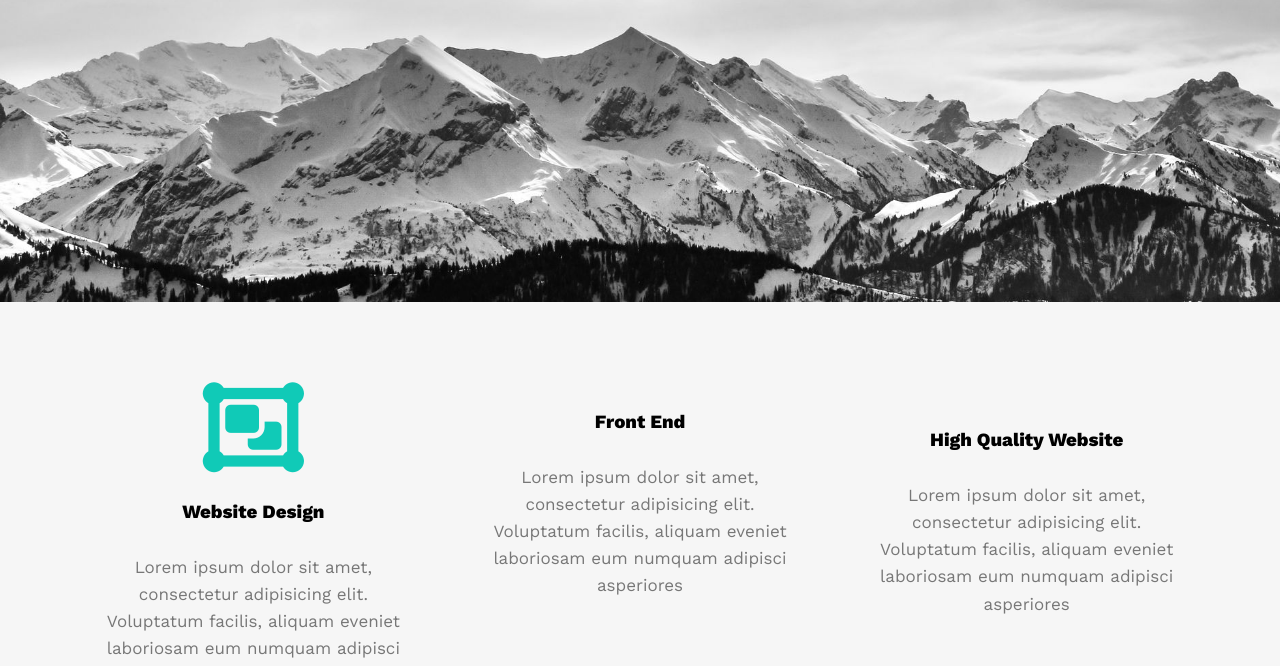
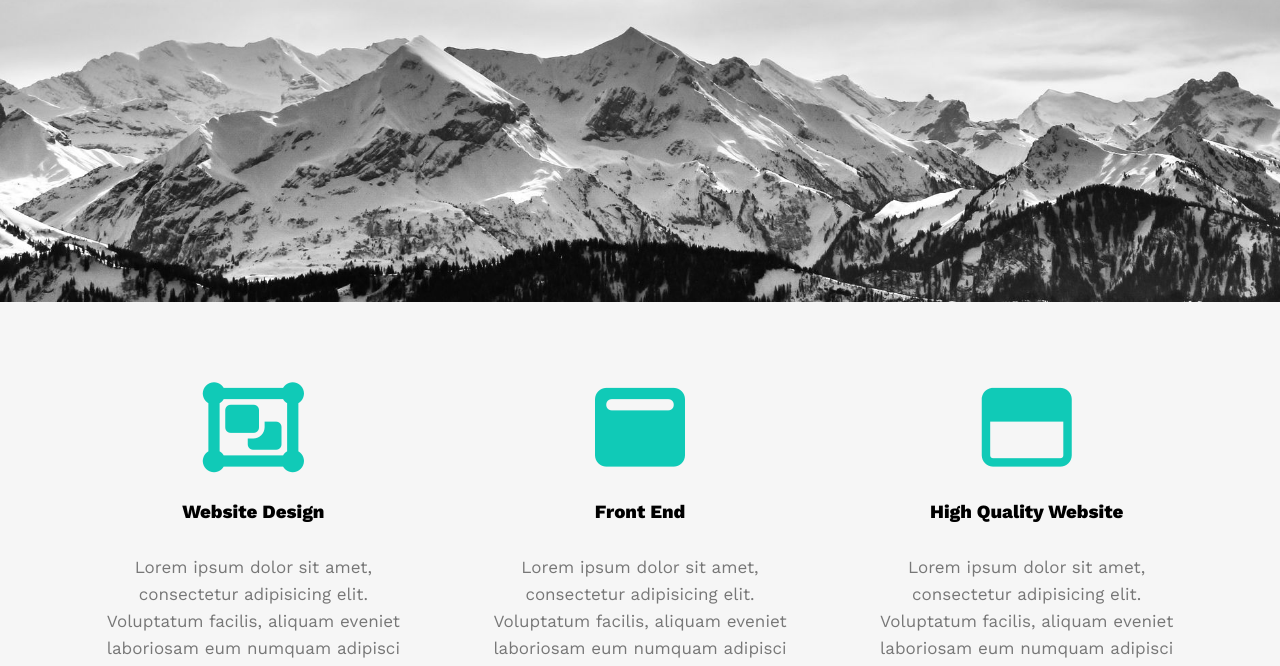
Before and after one commit to MohamadSafeih-14/Leon-1TMPs.github.io, a plain HTML site: page index.html in a window 1280 px wide. Shown: the part 498-1164 px from the top of the page. Drawn offline with nearby package versions, Linux system fonts and the light colour scheme.

Commit message:
change the i elements

```diff
--- a/index.html
+++ b/index.html
@@ -53,12 +53,12 @@
                     <p>Lorem ipsum dolor sit amet, consectetur adipisicing elit. Voluptatum facilis, aliquam eveniet laboriosam eum numquam adipisci asperiores</p>
                 </div>
                 <div class="feat">
-                    <i class="fa-light fa-spider-web"></i>
+                    <i class="fa-solid fa-window-maximize"></i>
                     <h3>Front End</h1>
                     <p>Lorem ipsum dolor sit amet, consectetur adipisicing elit. Voluptatum facilis, aliquam eveniet laboriosam eum numquam adipisci asperiores</p>
                 </div>
                 <div class="feat">
-                    <i class="fa-solid fa-browser"></i>
+                    <i class="fa-regular fa-window-maximize"></i>
                     <h3>High Quality Website</h1>
                     <p>Lorem ipsum dolor sit amet, consectetur adipisicing elit. Voluptatum facilis, aliquam eveniet laboriosam eum numquam adipisci asperiores</p>
                 </div>
```
